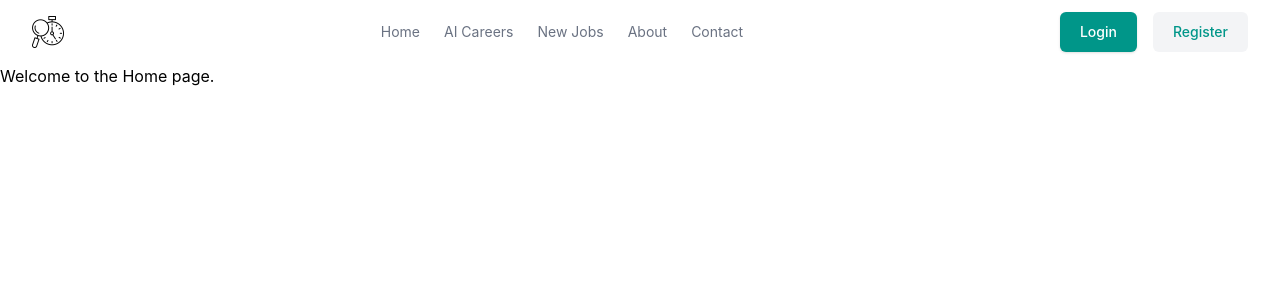
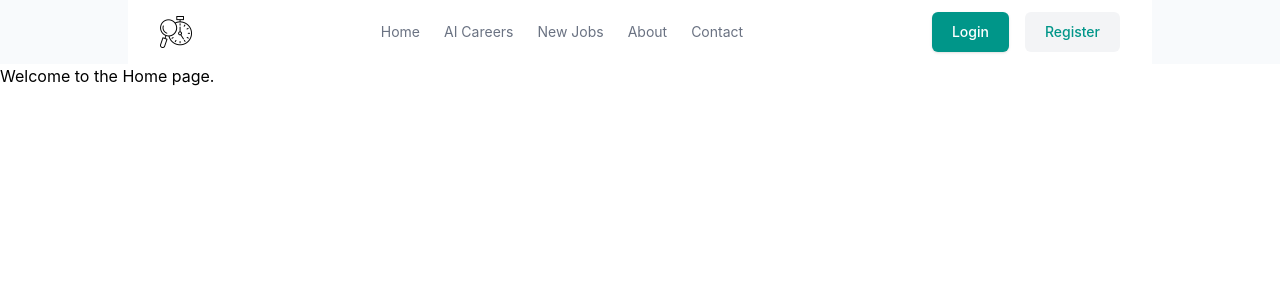
Before and after one commit to johnclamy/expiry-tracker-project, a Vue app in the folder frontend/: page / in a window 1280 px wide. Shown: the top 300 px of the page. Built offline with nearby package versions, Linux system fonts and the light colour scheme.

Commit message:
decrease the max width of the header container

```diff
--- a/frontend/src/components/layout/Header.vue
+++ b/frontend/src/components/layout/Header.vue
@@ -3,8 +3,8 @@
 </script>
 
 <template>
-    <header class="bg-white">
-        <div class="mx-auto max-w-7xl px-4 sm:px-6 lg:px-8">
+    <header class="bg-slate-50">
+        <div class="bg-white mx-auto max-w-5xl px-4 sm:px-6 lg:px-8">
             <div class="flex h-16 items-center justify-between">
                 <!-- logo section -->
                 <section class="md:flex md:items-center md:gap-12">
```
